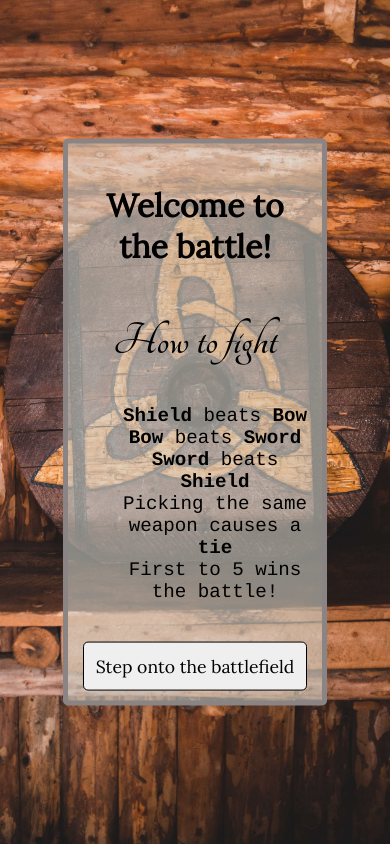
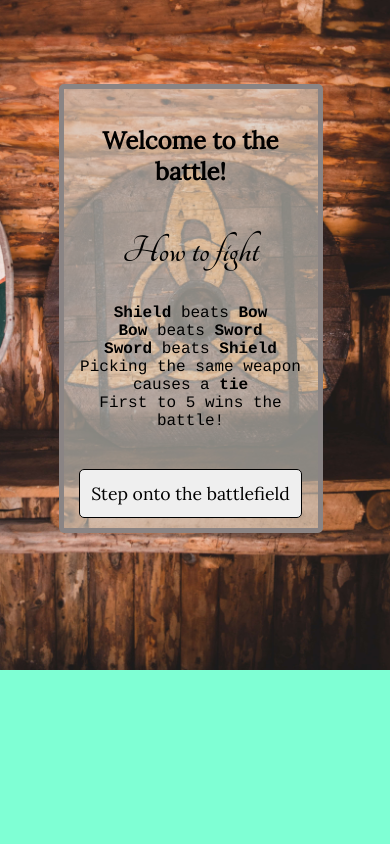
Before and after one commit to AuroraStorm-sw/Portfolio-project-2, a plain HTML site: page index.html in a window 390 px wide. Drawn offline with Linux system fonts and the light colour scheme; a web font is replaced by a local one.

Commit message:
Add more styles to media queries

```diff
--- a/assets/css/style.css
+++ b/assets/css/style.css
@@ -2,18 +2,11 @@
 
                     /* GENERAL */
 
-html {
-    height: 100%;
-}
 body {
-    /* background: rgb(191,196,46);
-    background: radial-gradient(circle, rgba(191,196,46,1) 34%, rgba(193,46,7,1) 100%); */
-
     background-image: url("../img/background.jpg");
     background-repeat: no-repeat;
     background-size: cover;
     background-position: center;
-
 }
 
 h1, button {
@@ -52,11 +45,9 @@ button:hover {
 .intro-screen, .outro-screen {
     width: 60vw;
 
-    /* centering the screen */
     position: absolute;
-    top: 50%;
-    left: 50%;
-    transform: translate(-50%, -50%);
+    top: 10%;
+    left: 15%;
 
     text-align: center;
 
@@ -93,12 +84,11 @@ button:hover {
                     /* BANNER */
 
 #banner {
-    border: 4px solid black;
+    text-align: center;
+}
 
-    background-color: rgba(185, 143, 109, 0.514);
-
-    font-size: 1.2rem;
-    text-align: center;
+#banner h1{
+    text-decoration: underline;
 }
 
                     /* SCORES */
@@ -186,10 +176,31 @@ button:hover {
 
                     /* MEDIA QUERY*/
 
-@media screen and (max-width: 300px) {
+@media screen and (max-width: 500px) {
+    #banner h1{
+        font-size: 1.2rem;
+    }
 
-    h2 {
-        font-size: 3rem;
+    .intro-screen h1,
+    .outro-screen h1 {
+        font-size: 1.5rem;
+    }
+
+    .intro-screen h2,
+    .outro-screen h2 {
+        font-size: 2.5rem;
+    }
+
+    body {
+        background-color: aquamarine;
+    }
+
+    ul {
+        padding: 0;
+    }
+
+    li {
+        font-size: 1rem;
     }
 
     .in-hand img {
@@ -207,7 +218,6 @@ button:hover {
   }
 
 @media screen and (min-width: 900px) {
-
     h2{
         font-size: 4.5rem;
         margin: 0;
--- a/assets/script/script.js
+++ b/assets/script/script.js
@@ -36,6 +36,9 @@ const winner = document.getElementById('winner');
 /**
  * event listeners are added after the DOM content has loaded to ensure everything
  * is responsive.
+ * The for loop for the restart and quit buttons is all done with help from former course student
+ * Tony Albanese, who helped me understand how this works in order to get the buttons to call the
+ * same function on different parts of a webpage.
 */
 
 document.addEventListener("DOMContentLoaded", function () {
--- a/index.html
+++ b/index.html
@@ -34,12 +34,12 @@
 
 <section class="playfield hide">
 
+<div class="battle-zone">
+
 <div id="banner">
-            <h1>BOW, SWORD, SHIELD</h1>
+<h1>BOW SWORD SHIELD</h1>
 </div>
 
-
-        <div class="battle-zone">
         <!-- scores showing on the top of the screen with numbers wrapped in spans to be added to in the script file-->
 
 <div class="scores">
```
Lines whose indentation alone changed are shown as unchanged.
